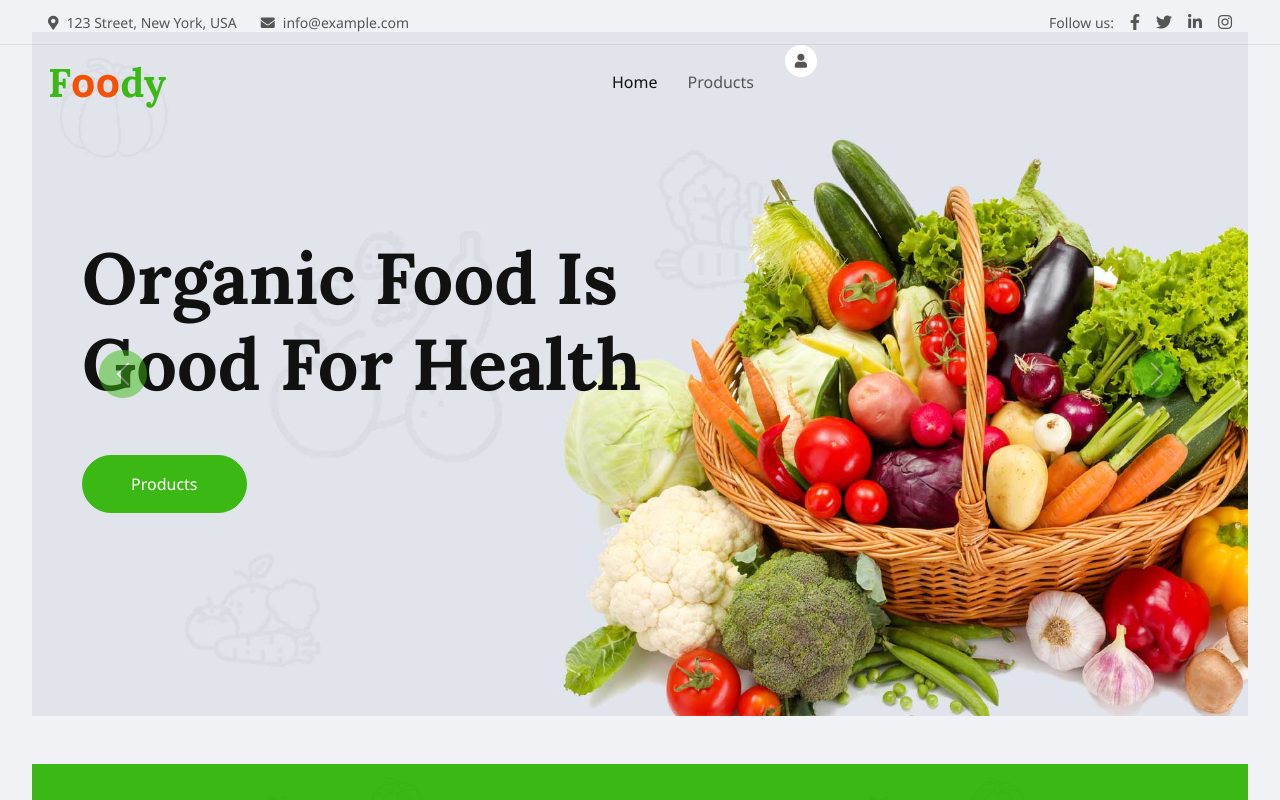
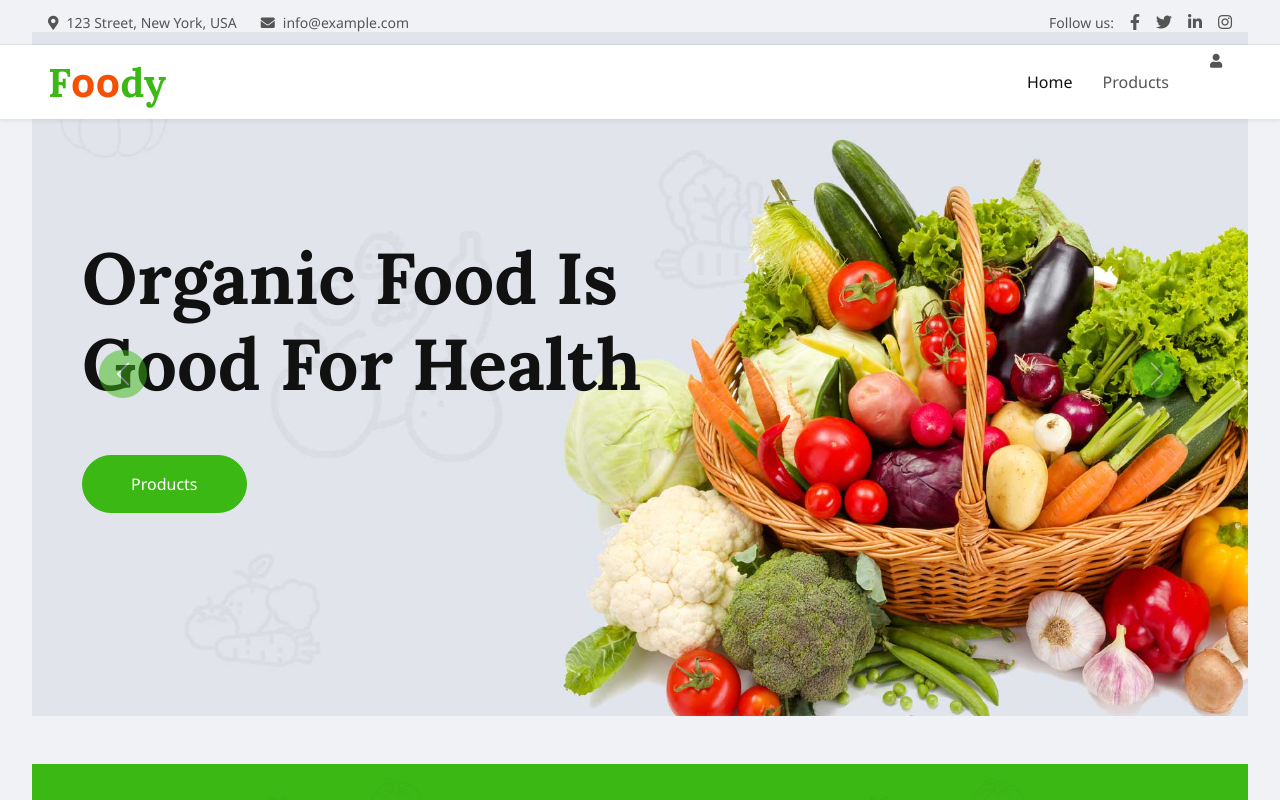
Before and after one commit to SenticHub/Online-food-delivery-web-application, a React (Vite) app in the folder frontEnd/user-app/: page / in a window 1280 px wide. Shown: the top 800 px of the page. Built offline with nearby package versions, Linux system fonts and the light colour scheme; no server answers.

Commit message:
Update Navbar.jsx

```diff
--- a/frontEnd/user-app/src/Navbar.jsx
+++ b/frontEnd/user-app/src/Navbar.jsx
@@ -37,8 +37,81 @@ const Navbar = () => {
   }
 
 
+//   return (
+//     <div>
+//       <div className="container-fluid fixed-top px-0 wow fadeIn" data-wow-delay="0.1s">
+//         <div className="top-bar row gx-0 align-items-center d-none d-lg-flex">
+//           <div className="col-lg-6 px-5 text-start">
+//             <small><i className="fa fa-map-marker-alt me-2" />123 Street, New York, USA</small>
+//             <small className="ms-4"><i className="fa fa-envelope me-2" />info@example.com</small>
+//           </div>
+//           <div className="col-lg-6 px-5 text-end">
+//             <small>Follow us:</small>
+//             <a className="text-body ms-3" href="#"><i className="fab fa-facebook-f" /></a>
+//             <a className="text-body ms-3" href="#"><i className="fab fa-twitter" /></a>
+//             <a className="text-body ms-3" href="#"><i className="fab fa-linkedin-in" /></a>
+//             <a className="text-body ms-3" href="#"><i className="fab fa-instagram" /></a>
+//           </div>
+//         </div>
+
+//         <nav className="navbar navbar-expand-lg navbar-light py-lg-0 px-lg-5 wow fadeIn" data-wow-delay="0.1s">
+//           <a href="index.html" className="navbar-brand ms-4 ms-lg-0">
+//             <h1 className="fw-bold text-primary m-0">F<span className="text-secondary">oo</span>dy</h1>
+//           </a>
+//           <button type="button" className="navbar-toggler me-4" data-bs-toggle="collapse" data-bs-target="#navbarCollapse">
+//             <span className="navbar-toggler-icon" />
+//           </button>
+
+//           <div className="collapse navbar-collapse justify-content-center" id="navbarCollapse">
+//             <div className="navbar-nav p-4 p-lg-0">
+//               <Link to="/" className="nav-item nav-link active">Home</Link>
+//               {/* <Link to="/about" className="nav-item nav-link">About Us</Link> */}
+//               <Link to="/product" className="nav-item nav-link">Products</Link>
+//               {/* <div className="nav-item dropdown">
+//                 <a href="#" className="nav-link dropdown-toggle" data-bs-toggle="dropdown">Pages</a>
+//                 <div className="dropdown-menu m-0">
+//                   <a href="blog.html" className="dropdown-item">Blog Grid</a>
+//                   <a href="feature.html" className="dropdown-item">Our Features</a>
+//                   <a href="testimonial.html" className="dropdown-item">Testimonial</a>
+//                   <a href="404.html" className="dropdown-item">404 Page</a>
+//                 </div>
+//               </div> */}
+//               {
+//                 flag === 0 ? (
+//                   <Link to="/login" className="btn-sm-square bg-white rounded-circle ms-3">
+//                     <small className="fa fa-user text-body" />
+//                   </Link>
+//                 ) : (
+//                   <>
+//                    <Link to="/cart" className="btn-sm-square bg-white rounded-circle ms-3" href="#">
+//                     <small className="fa fa-shopping-bag text-body" /><sup>{cartCount}</sup>
+//                   </Link>
+//                   <div className="nav-item dropdown">
+//                     <a href="#" className="nav-link dropdown-toggle" data-bs-toggle="dropdown">{name}</a>
+//                     <div className="dropdown-menu m-0">
+//                       <Link to="/profile" className="dropdown-item">Profile</Link>
+//                       <a onClick={logout} className="dropdown-item" style={{ cursor: "pointer" }}>Log out</a>
+//                       <Link to="/order" className="dropdown-item">Order</Link>
+//                     </div>
+//                   </div>
+//                   </>
+//                 )
+//               }
+
+//             </div>
+// {/*
+//             <div className="d-lg-flex ms-2">
+
+
+//             </div> */}
+//           </div>
+//         </nav>
+//       </div>
+//     </div>
+//   )
    return (
     <div>
+      {/* Top Bar */}
       <div className="container-fluid fixed-top px-0 wow fadeIn" data-wow-delay="0.1s">
         <div className="top-bar row gx-0 align-items-center d-none d-lg-flex">
           <div className="col-lg-6 px-5 text-start">
@@ -54,61 +127,68 @@ const Navbar = () => {
           </div>
         </div>
 
-        <nav className="navbar navbar-expand-lg navbar-light py-lg-0 px-lg-5 wow fadeIn" data-wow-delay="0.1s">
-          <a href="index.html" className="navbar-brand ms-4 ms-lg-0">
-            <h1 className="fw-bold text-primary m-0">F<span className="text-secondary">oo</span>dy</h1>
-          </a>
-          <button type="button" className="navbar-toggler me-4" data-bs-toggle="collapse" data-bs-target="#navbarCollapse">
-            <span className="navbar-toggler-icon" />
+        {/* Navbar */}
+        <nav className="navbar navbar-expand-lg navbar-light bg-white shadow-sm py-lg-0 px-lg-5">
+          <Link to="/" className="navbar-brand ms-3 ms-lg-0">
+            <h1 className="fw-bold text-primary m-0">
+              F<span className="text-secondary">oo</span>dy
+            </h1>
+          </Link>
+
+          {/* Toggler for mobile */}
+          <button
+            className="navbar-toggler"
+            type="button"
+            data-bs-toggle="collapse"
+            data-bs-target="#navbarCollapse"
+            aria-controls="navbarCollapse"
+            aria-expanded="false"
+            aria-label="Toggle navigation"
+          >
+            <span className="navbar-toggler-icon"></span>
           </button>
 
-          <div className="collapse navbar-collapse justify-content-center" id="navbarCollapse">
-            <div className="navbar-nav p-4 p-lg-0">
+          {/* Links */}
+          <div className="collapse navbar-collapse" id="navbarCollapse">
+            <div className="navbar-nav ms-auto p-3 p-lg-0 text-center text-lg-start">
               <Link to="/" className="nav-item nav-link active">Home</Link>
-              {/* <Link to="/about" className="nav-item nav-link">About Us</Link> */}
               <Link to="/product" className="nav-item nav-link">Products</Link>
-              {/* <div className="nav-item dropdown">
-                <a href="#" className="nav-link dropdown-toggle" data-bs-toggle="dropdown">Pages</a>
-                <div className="dropdown-menu m-0">
-                  <a href="blog.html" className="dropdown-item">Blog Grid</a>
-                  <a href="feature.html" className="dropdown-item">Our Features</a>
-                  <a href="testimonial.html" className="dropdown-item">Testimonial</a>
-                  <a href="404.html" className="dropdown-item">404 Page</a>
-                </div>
-              </div> */}
-              {
-                flag === 0 ? (
+
+              {/* If not logged in */}
+              {flag === 0 ? (
                 <Link to="/login" className="btn-sm-square bg-white rounded-circle ms-3">
                   <small className="fa fa-user text-body" />
                 </Link>
               ) : (
                 <>
-                   <Link to="/cart" className="btn-sm-square bg-white rounded-circle ms-3" href="#">
+                  <Link to="/cart" className="btn-sm-square bg-white rounded-circle ms-3">
                     <small className="fa fa-shopping-bag text-body" /><sup>{cartCount}</sup>
                   </Link>
                   <div className="nav-item dropdown">
-                    <a href="#" className="nav-link dropdown-toggle" data-bs-toggle="dropdown">{name}</a>
-                    <div className="dropdown-menu m-0">
-                      <Link to="/profile" className="dropdown-item">Profile</Link>
-                      <a onClick={logout} className="dropdown-item" style={{ cursor: "pointer" }}>Log out</a>
-                      <Link to="/order" className="dropdown-item">Order</Link>
-                    </div>
+                    <a
+                      href="#"
+                      className="nav-link dropdown-toggle"
+                      id="userDropdown"
+                      role="button"
+                      data-bs-toggle="dropdown"
+                      aria-expanded="false"
+                    >
+                      {name}
+                    </a>
+                    <ul className="dropdown-menu" aria-labelledby="userDropdown">
+                      <li><Link to="/profile" className="dropdown-item">Profile</Link></li>
+                      <li><Link to="/order" className="dropdown-item">Order</Link></li>
+                      <li><a onClick={logout} className="dropdown-item" style={{ cursor: "pointer" }}>Log out</a></li>
+                    </ul>
                   </div>
                 </>
-                )
-              }
-
+              )}
             </div>
-{/*
-            <div className="d-lg-flex ms-2">
-
-
-            </div> */}
           </div>
         </nav>
       </div>
     </div>
-  )
+  );
 }
 
 export default Navbar
```
Lines whose indentation alone changed are shown as unchanged.
